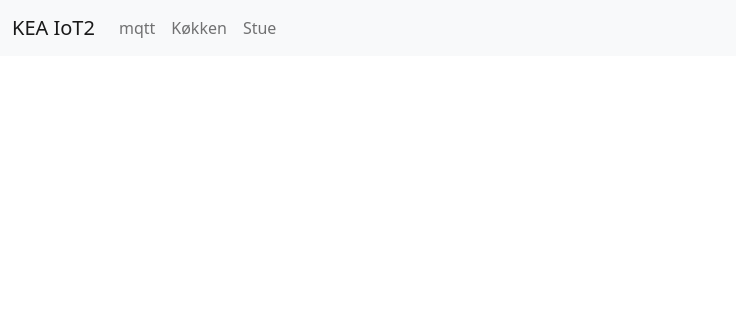
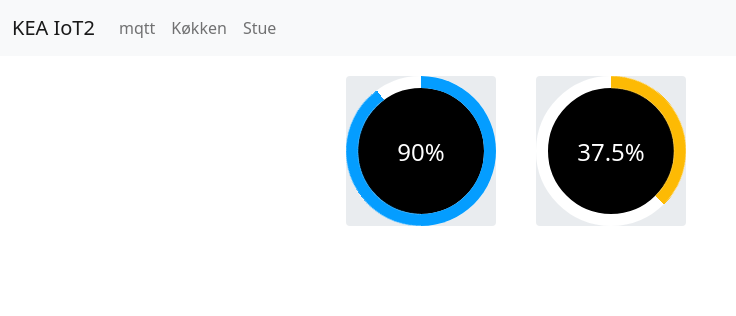
Before and after one commit to GhostriderDK/IoT-2_smarthome, a Flask app: page /mqtt in a window 1280 px wide. Shown: the top 316 px of the page, without its empty margins (0-736 px from the left). Run offline with Flask 3, Linux system fonts and the light colour scheme.

Commit message:
bootstrap chart

```diff
--- a/AzureVM/flask_app/templates/mqtt.html
+++ b/AzureVM/flask_app/templates/mqtt.html
@@ -1,22 +1,131 @@
 <!doctype html>
 <html lang="en" data-bs-theme="dark">
     <style>
-    .pie-title-center {
-	  display: inline-block;
-	  position: relative;
-	  text-align: center;
-	}
-	.pie-value {
-	  display: block;
-	  position: absolute;
-	  font-size: 14px;
-	  height: 40px;
-	  top: 50%;
-	  left: 0;
-	  right: 0;
-	  margin-top: -20px;
-	  line-height: 40px;
-	}
+        body{
+  background-color: #7E57C2;
+}
+
+.mt-100{
+  margin-top: 200px;
+}
+.progress {
+  width: 150px;
+  height: 150px !important;
+  float: left;
+  line-height: 150px;
+  background: none;
+  margin: 20px;
+  box-shadow: none;
+  position: relative;
+}
+.progress:after {
+  content: "";
+  width: 100%;
+  height: 100%;
+  border-radius: 50%;
+  border: 12px solid #fff;
+  position: absolute;
+  top: 0;
+  left: 0;
+}
+.progress>span {
+  width: 50%;
+  height: 100%;
+  overflow: hidden;
+  position: absolute;
+  top: 0;
+  z-index: 1;
+}
+.progress .progress-left {
+  left: 0;
+}
+.progress .progress-bar {
+  width: 100%;
+  height: 100%;
+  background: none;
+  border-width: 12px;
+  border-style: solid;
+  position: absolute;
+  top: 0;
+}
+.progress .progress-left .progress-bar {
+  left: 100%;
+  border-top-right-radius: 80px;
+  border-bottom-right-radius: 80px;
+  border-left: 0;
+  -webkit-transform-origin: center left;
+  transform-origin: center left;
+}
+.progress .progress-right {
+  right: 0;
+}
+.progress .progress-right .progress-bar {
+  left: -100%;
+  border-top-left-radius: 80px;
+  border-bottom-left-radius: 80px;
+  border-right: 0;
+  -webkit-transform-origin: center right;
+  transform-origin: center right;
+  animation: loading-1 1.8s linear forwards;
+}
+.progress .progress-value {
+  width: 90%;
+  height: 90%;
+  border-radius: 50%;
+  background: #000;
+  font-size: 24px;
+  color: #fff;
+  line-height: 135px;
+  text-align: center;
+  position: absolute;
+  top: 5%;
+  left: 5%;
+}
+.progress.blue .progress-bar {
+  border-color: #049dff;
+}
+.progress.blue .progress-left .progress-bar {
+  animation: loading-2 1.5s linear forwards 1.8s;
+}
+.progress.yellow .progress-bar {
+  border-color: #fdba04;
+}
+.progress.yellow .progress-right .progress-bar {
+  animation: loading-3 1.8s linear forwards;
+}
+.progress.yellow .progress-left .progress-bar {
+  animation: none;
+}
+@keyframes loading-1 {
+  0% {
+    -webkit-transform: rotate(0deg);
+    transform: rotate(0deg);
+  }
+  100% {
+    -webkit-transform: rotate(180deg);
+    transform: rotate(180deg);
+  }
+}
+@keyframes loading-2 {
+  0% {
+    -webkit-transform: rotate(0deg);
+    transform: rotate(0deg);
+  }
+  100% {
+    -webkit-transform: rotate(144deg);
+    transform: rotate(144deg);
+  }
+}
+@keyframes loading-3 {
+  0% {
+    -webkit-transform: rotate(0deg);
+    transform: rotate(0deg);
+  }
+  100% {
+    -webkit-transform: rotate(135deg);
+    transform: rotate(135deg);
+  }
+}
     </style>
   <head>
     <!-- Required meta tags -->
@@ -57,11 +166,40 @@
     <div class="container">
 
     </div>
-    <div id="example"  class="pie-title-center" data-percent="25">
-              <span class="pie-value"></span>
+    <div class="row d-flex justify-content-center mt-100">
+
+        <div class="col-md-6">
+
+
+
+            <div class="progress blue">
+              <span class="progress-left">
+                                <span class="progress-bar"></span>
+              </span>
+              <span class="progress-right">
+                                <span class="progress-bar"></span>
+              </span>
+              <div class="progress-value">90%</div>
             </div>
 
+
+              <div class="progress yellow">
+                <span class="progress-left">
+                                <span class="progress-bar"></span>
+                </span>
+                <span class="progress-right">
+                                <span class="progress-bar"></span>
+                </span>
+                <div class="progress-value">37.5%</div>
+              </div>
+
+
+
+
+        </div>
+
     </div>
+
     <!-- Optional JavaScript -->
 
     <script src="https://cdn.jsdelivr.net/npm/bootstrap@5.1.0/dist/js/bootstrap.bundle.min.js" integrity="sha384-U1DAWAznBHeqEIlVSCgzq+c9gqGAJn5c/t99JyeKa9xxaYpSvHU5awsuZVVFIhvj" crossorigin="anonymous"></script>
```
